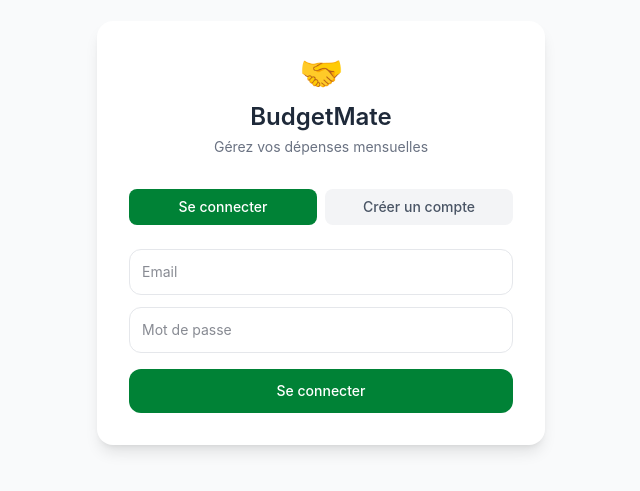
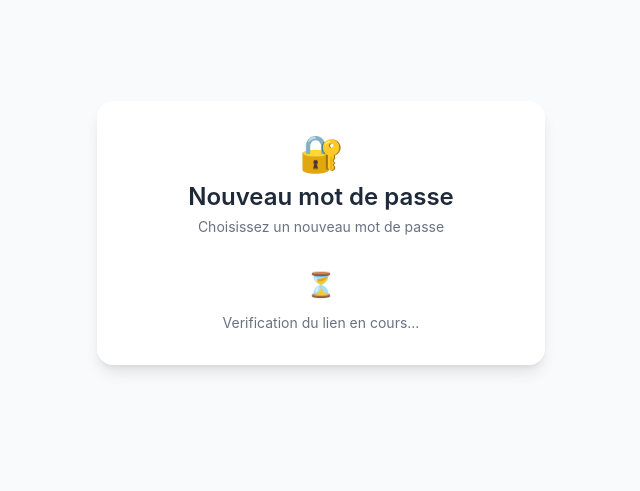
Before and after one commit to ousmanenanakasse/mon-tracker, a React (Vite) app: page /reset-password in a window 1280 px wide. Before the commit this address led to /login. Shown: the part 167-658 px from the top of the page, without its empty margins (319-959 px from the left). Built offline with nearby package versions, Linux system fonts and the light colour scheme.

Commit message:
add forgot password feature

```diff
--- a/src/App.jsx
+++ b/src/App.jsx
@@ -3,6 +3,7 @@ import { BrowserRouter, Routes, Route, Navigate } from 'react-router-dom'
 import { supabase } from './lib/supabase'
 import Login from './pages/Login'
 import Dashboard from './pages/Dashboard'
+import ResetPassword from './pages/ResetPassword'
 
 export default function App() {
   const [session, setSession] = useState(null)
@@ -18,7 +19,7 @@ export default function App() {
 
   if (loading) return (
     <div className="min-h-screen flex items-center justify-center">
-      <p className="text-gray-500">Chargement...</p>
+      <p className="text-gray-500 text-sm">Chargement...</p>
     </div>
   )
 
@@ -28,6 +29,7 @@ export default function App() {
         <Route path="/login" element={
           session ? <Navigate to="/" /> : <Login />
         } />
+        <Route path="/reset-password" element={<ResetPassword />} />
         <Route path="/*" element={
           session ? <Dashboard /> : <Navigate to="/login" />
         } />
--- a/src/pages/Login.jsx
+++ b/src/pages/Login.jsx
@@ -6,6 +6,7 @@ export default function Login() {
   const [password, setPassword] = useState('')
   const [mode, setMode] = useState('login')
   const [msg, setMsg] = useState('')
+  const [msgType, setMsgType] = useState('error')
   const [loading, setLoading] = useState(false)
 
   async function handleSubmit() {
@@ -13,11 +14,17 @@ export default function Login() {
     setMsg('')
     if (mode === 'login') {
       const { error } = await supabase.auth.signInWithPassword({ email, password })
-      if (error) setMsg(error.message)
-    } else {
+      if (error) { setMsg(error.message); setMsgType('error') }
+    } else if (mode === 'signup') {
       const { error } = await supabase.auth.signUp({ email, password })
-      if (error) setMsg(error.message)
-      else setMsg('✅ Vérifiez votre email pour confirmer!')
+      if (error) { setMsg(error.message); setMsgType('error') }
+      else { setMsg('Verifiez votre email pour confirmer votre compte!'); setMsgType('success') }
+    } else if (mode === 'reset') {
+      const { error } = await supabase.auth.resetPasswordForEmail(email, {
+        redirectTo: window.location.origin + '/reset-password'
+      })
+      if (error) { setMsg(error.message); setMsgType('error') }
+      else { setMsg('Email envoye! Verifiez votre boite mail pour reinitialiser votre mot de passe.'); setMsgType('success') }
     }
     setLoading(false)
   }
@@ -28,46 +35,68 @@ export default function Login() {
         <div className="text-center mb-8">
           <div className="text-4xl mb-2">🤝</div>
           <h1 className="text-2xl font-semibold text-gray-800">BudgetMate</h1>
-          <p className="text-gray-500 text-sm mt-1">Gérez vos dépenses mensuelles</p>
+          <p className="text-gray-500 text-sm mt-1">Gerez vos depenses mensuelles</p>
         </div>
+
+        {mode !== 'reset' && (
           <div className="flex gap-2 mb-6">
-          <button
-            onClick={() => setMode('login')}
-            className={`flex-1 py-2 rounded-lg text-sm font-medium transition ${
-              mode === 'login' ? 'bg-green-700 text-white' : 'bg-gray-100 text-gray-600'
-            }`}>
+            <button onClick={() => { setMode('login'); setMsg('') }}
+              className={`flex-1 py-2 rounded-lg text-sm font-medium transition ${mode==='login'?'bg-green-700 text-white':'bg-gray-100 text-gray-600'}`}>
               Se connecter
             </button>
-          <button
-            onClick={() => setMode('signup')}
-            className={`flex-1 py-2 rounded-lg text-sm font-medium transition ${
-              mode === 'signup' ? 'bg-green-700 text-white' : 'bg-gray-100 text-gray-600'
-            }`}>
-            Créer un compte
+            <button onClick={() => { setMode('signup'); setMsg('') }}
+              className={`flex-1 py-2 rounded-lg text-sm font-medium transition ${mode==='signup'?'bg-green-700 text-white':'bg-gray-100 text-gray-600'}`}>
+              Creer un compte
             </button>
           </div>
-        <input
-          type="email"
-          placeholder="Email"
+        )}
+
+        {mode === 'reset' && (
+          <div className="mb-6">
+            <h2 className="text-base font-semibold text-gray-800 mb-1">Mot de passe oublie</h2>
+            <p className="text-sm text-gray-500">Entrez votre email et nous vous enverrons un lien pour reinitialiser votre mot de passe.</p>
+          </div>
+        )}
+
+        <input type="email" placeholder="Email"
           className="w-full border border-gray-200 rounded-xl p-3 mb-3 text-sm outline-none focus:border-green-500"
-          value={email}
-          onChange={e => setEmail(e.target.value)}
-        />
-        <input
-          type="password"
-          placeholder="Mot de passe"
-          className="w-full border border-gray-200 rounded-xl p-3 mb-4 text-sm outline-none focus:border-green-500"
-          value={password}
-          onChange={e => setPassword(e.target.value)}
-          onKeyDown={e => e.key === 'Enter' && handleSubmit()}
-        />
-        <button
-          onClick={handleSubmit}
-          disabled={loading}
+          value={email} onChange={e => setEmail(e.target.value)}/>
+
+        {mode !== 'reset' && (
+          <input type="password" placeholder="Mot de passe"
+            className="w-full border border-gray-200 rounded-xl p-3 mb-2 text-sm outline-none focus:border-green-500"
+            value={password} onChange={e => setPassword(e.target.value)}
+            onKeyDown={e => e.key === 'Enter' && handleSubmit()}/>
+        )}
+
+        {mode === 'login' && (
+          <div className="text-right mb-4">
+            <button onClick={() => { setMode('reset'); setMsg('') }}
+              className="text-xs text-green-700 hover:text-green-800 hover:underline">
+              Mot de passe oublie ?
+            </button>
+          </div>
+        )}
+
+        {mode !== 'login' && <div className="mb-4"></div>}
+
+        <button onClick={handleSubmit} disabled={loading}
           className="w-full bg-green-700 hover:bg-green-800 text-white rounded-xl p-3 text-sm font-medium transition disabled:opacity-50">
-          {loading ? 'Chargement...' : mode === 'login' ? 'Se connecter' : 'Créer un compte'}
+          {loading ? 'Chargement...' : mode==='login' ? 'Se connecter' : mode==='signup' ? 'Creer un compte' : 'Envoyer le lien'}
         </button>
-        {msg && <p className="mt-4 text-sm text-center text-red-500">{msg}</p>}
+
+        {mode === 'reset' && (
+          <button onClick={() => { setMode('login'); setMsg('') }}
+            className="w-full mt-3 text-sm text-gray-500 hover:text-gray-700">
+            ← Retour a la connexion
+          </button>
+        )}
+
+        {msg && (
+          <p className={`mt-4 text-sm text-center ${msgType==='success'?'text-green-600':'text-red-500'}`}>
+            {msg}
+          </p>
+        )}
       </div>
     </div>
   )
--- /dev/null
+++ b/src/pages/ResetPassword.jsx
@@ -0,0 +1,78 @@
+import { useState, useEffect } from 'react'
+import { supabase } from '../lib/supabase'
+
+export default function ResetPassword() {
+  const [password, setPassword] = useState('')
+  const [confirm, setConfirm] = useState('')
+  const [msg, setMsg] = useState('')
+  const [msgType, setMsgType] = useState('error')
+  const [loading, setLoading] = useState(false)
+  const [ready, setReady] = useState(false)
+
+  useEffect(() => {
+    supabase.auth.onAuthStateChange((event) => {
+      if (event === 'PASSWORD_RECOVERY') setReady(true)
+    })
+  }, [])
+
+  async function handleReset() {
+    if (password !== confirm) {
+      setMsg('Les mots de passe ne correspondent pas!')
+      setMsgType('error')
+      return
+    }
+    if (password.length < 6) {
+      setMsg('Le mot de passe doit avoir au moins 6 caracteres!')
+      setMsgType('error')
+      return
+    }
+    setLoading(true)
+    const { error } = await supabase.auth.updateUser({ password })
+    if (error) { setMsg(error.message); setMsgType('error') }
+    else {
+      setMsg('Mot de passe mis a jour avec succes!')
+      setMsgType('success')
+      setTimeout(() => window.location.href = '/', 2000)
+    }
+    setLoading(false)
+  }
+
+  return (
+    <div className="min-h-screen bg-gray-50 flex items-center justify-center p-4">
+      <div className="bg-white rounded-2xl shadow-lg p-8 w-full max-w-md">
+        <div className="text-center mb-8">
+          <div className="text-4xl mb-2">🔐</div>
+          <h1 className="text-2xl font-semibold text-gray-800">Nouveau mot de passe</h1>
+          <p className="text-gray-500 text-sm mt-1">Choisissez un nouveau mot de passe</p>
+        </div>
+
+        {!ready ? (
+          <div className="text-center text-gray-500 text-sm">
+            <div className="text-2xl mb-3">⏳</div>
+            Verification du lien en cours...
+          </div>
+        ) : (
+          <>
+            <input type="password" placeholder="Nouveau mot de passe"
+              className="w-full border border-gray-200 rounded-xl p-3 mb-3 text-sm outline-none focus:border-green-500"
+              value={password} onChange={e => setPassword(e.target.value)}/>
+            <input type="password" placeholder="Confirmer le mot de passe"
+              className="w-full border border-gray-200 rounded-xl p-3 mb-4 text-sm outline-none focus:border-green-500"
+              value={confirm} onChange={e => setConfirm(e.target.value)}
+              onKeyDown={e => e.key === 'Enter' && handleReset()}/>
+            <button onClick={handleReset} disabled={loading}
+              className="w-full bg-green-700 hover:bg-green-800 text-white rounded-xl p-3 text-sm font-medium transition disabled:opacity-50">
+              {loading ? 'Chargement...' : 'Mettre a jour le mot de passe'}
+            </button>
+          </>
+        )}
+
+        {msg && (
+          <p className={`mt-4 text-sm text-center ${msgType==='success'?'text-green-600':'text-red-500'}`}>
+            {msg}
+          </p>
+        )}
+      </div>
+    </div>
+  )
+}
```
Lines whose indentation alone changed are shown as unchanged.
